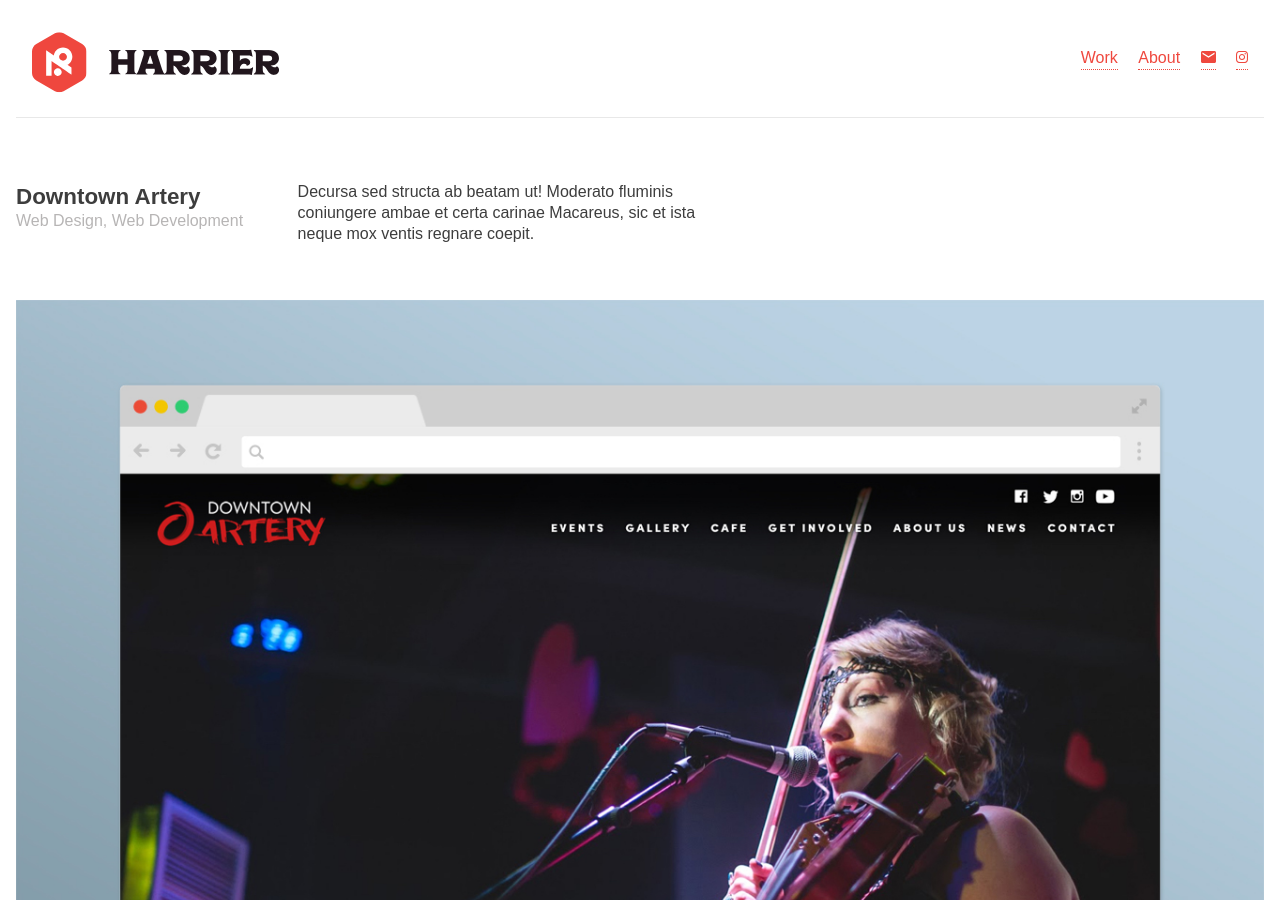
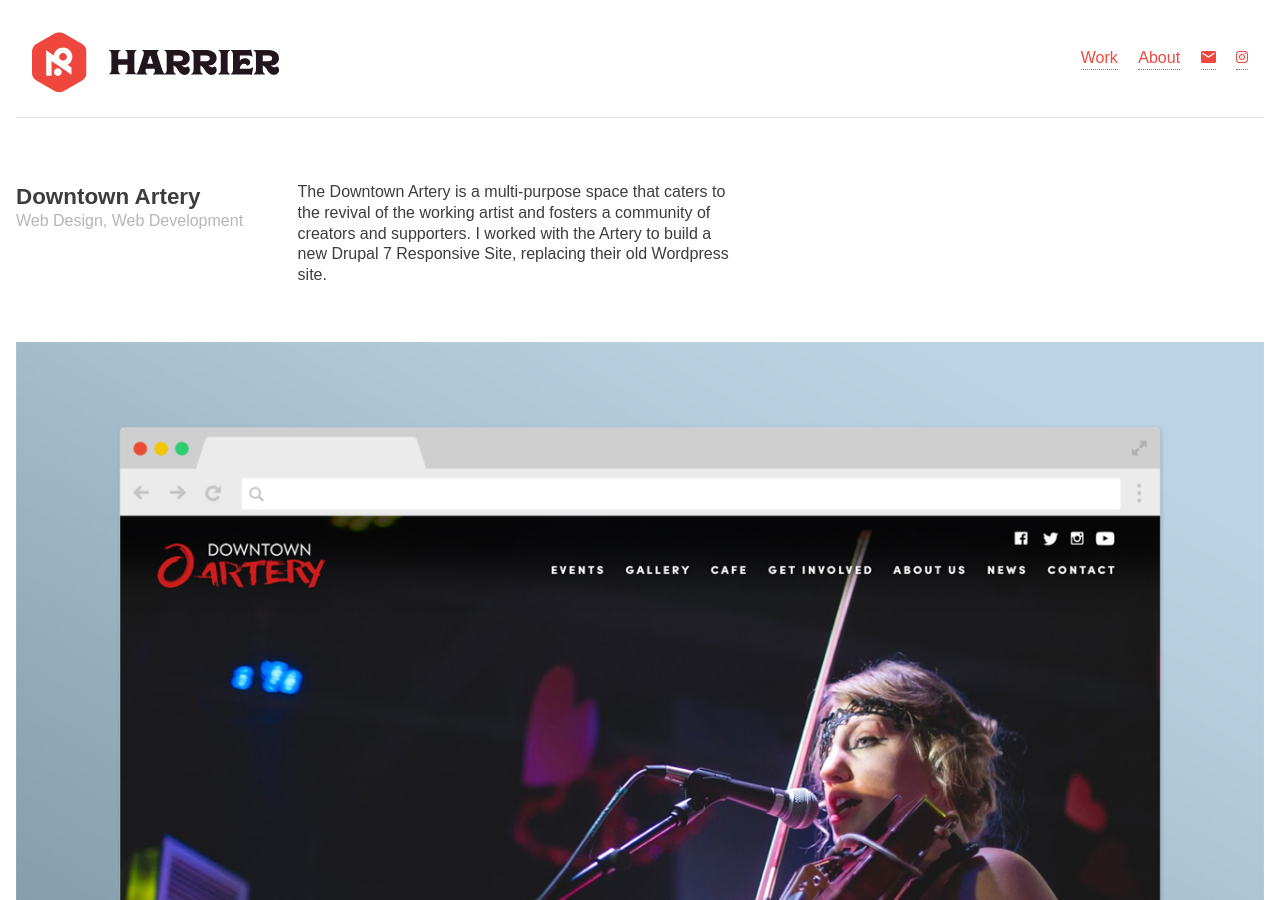
Before and after one commit to michaeldmcqueen/harrier, a Jekyll site: the page built from _work/artery.md, in a window 1280 px wide and 900 px high. Built offline with Jekyll 4.4.1, drawn with Linux system fonts in a browser that asks for light colours.

Commit message:
Updated '_work/artery.md' via CloudCannon

```diff
--- a/_work/artery.md
+++ b/_work/artery.md
@@ -1,13 +1,12 @@
 ---
 title: Downtown Artery
-services: Web Design, Web Development
-description: This is just a sample general pag.
-main_image_path: '/assets/images/work/da.jpg'
+services: 'Web Design, Web Development'
+description: Downtown Artery Drupal 7 Site.
+main_image_path: /assets/images/work/da.jpg
 images:
-  - image_path: '/assets/images/work/artery/home.jpg'
-  - image_path: '/assets/images/work/artery/events.jpg'
+  - image_path: /assets/images/work/artery/home.jpg
+  - image_path: /assets/images/work/artery/events.jpg
 ---
 
-Decursa sed structa ab
-beatam ut! Moderato fluminis coniungere ambae et certa carinae Macareus, sic et
-ista neque mox ventis regnare coepit.
+
+The Downtown Artery is a multi-purpose space that caters to the revival of the working artist and fosters a community of creators and supporters. I worked with the Artery to build a new Drupal 7 Responsive Site, replacing their old Wordpress site.
```
